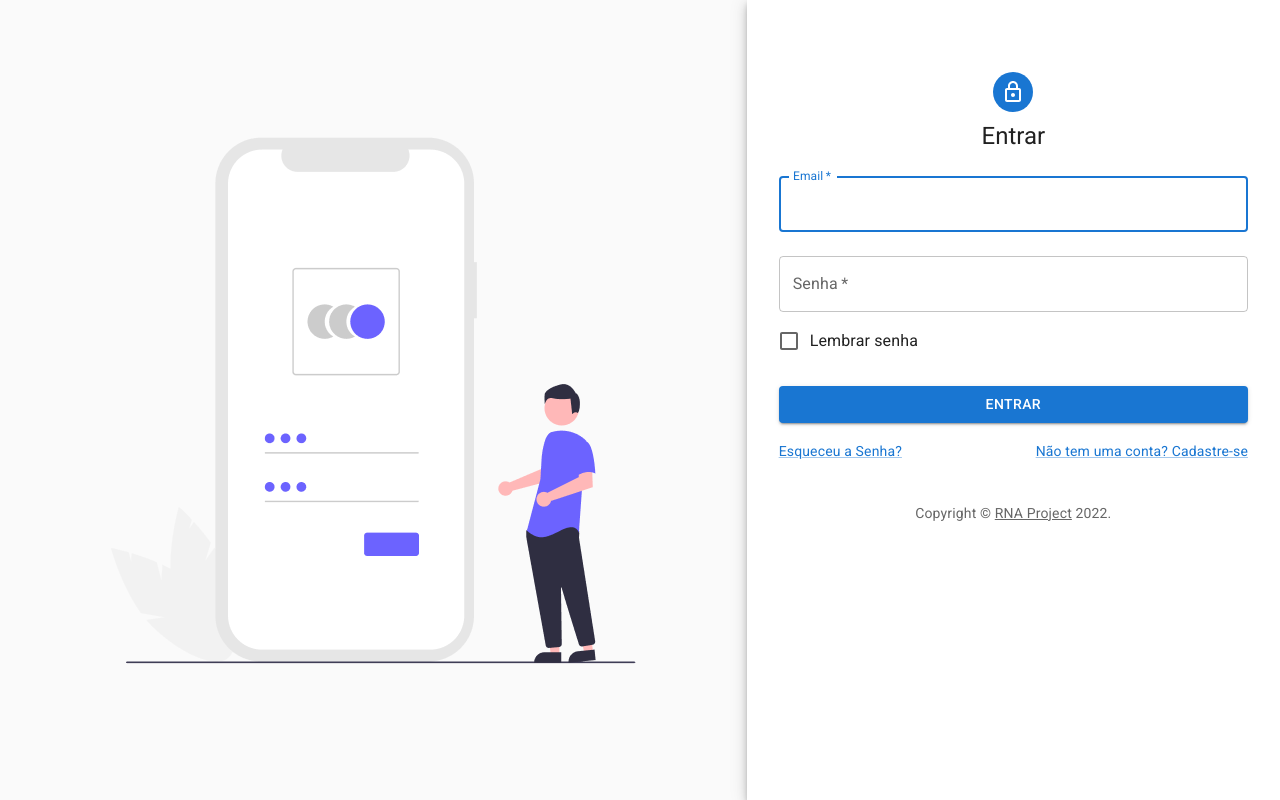
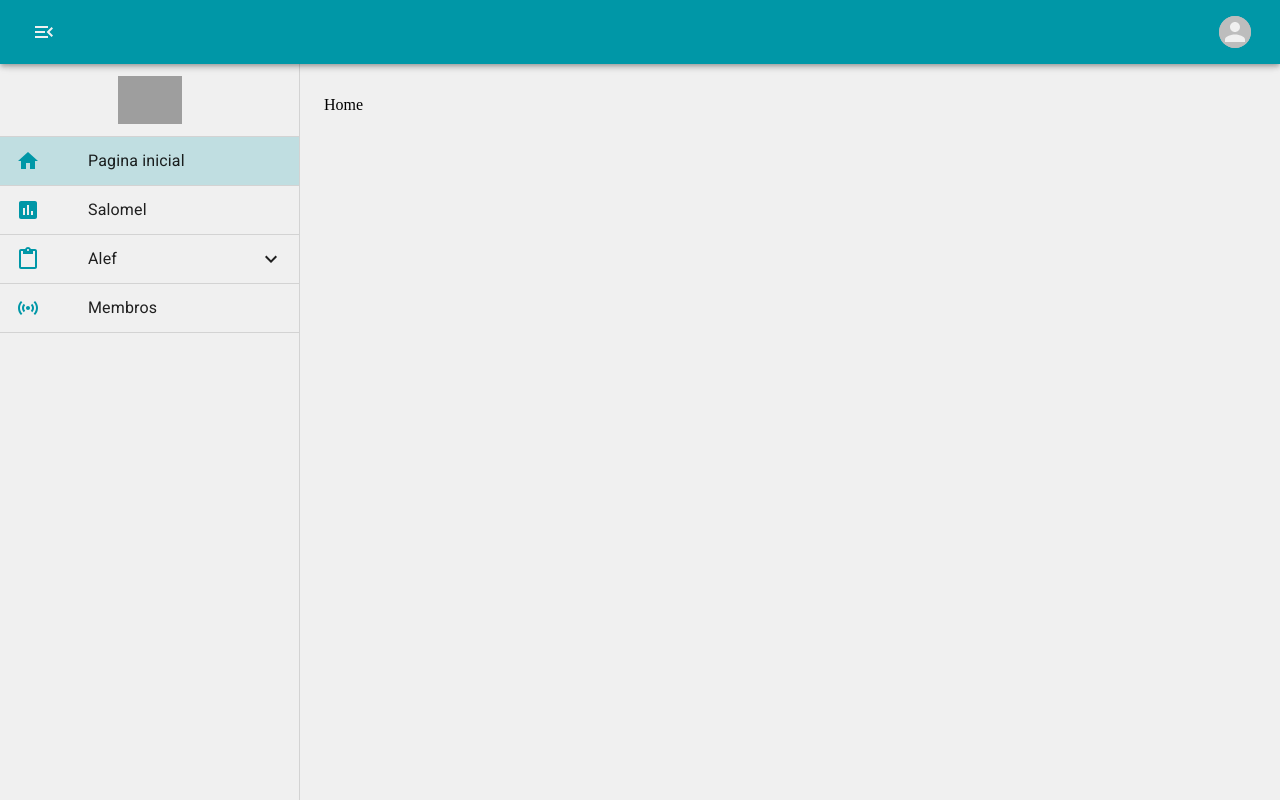
Before and after one commit to alefd2/rnaproject1, a React (Vite) app in the folder frontend/: page / in a window 1280 px wide. Before the commit this address led to /login. Built offline with nearby package versions, Linux system fonts and the light colour scheme; grey boxes are pictures that could not be loaded.

Commit message:
fix: troca de rota

```diff
--- a/frontend/src/App.jsx
+++ b/frontend/src/App.jsx
@@ -9,7 +9,7 @@ import { Members } from './pages/Members';
 export const App = () => {
   const { pathname } = useLocation();
 
-  const isAuthenticated = false;
+  const isAuthenticated = true;
 
 
   if (pathname != '/login' && !isAuthenticated) {
```
Also changed, not shown: 1 other file (tests, documents, lock files or other folders).
